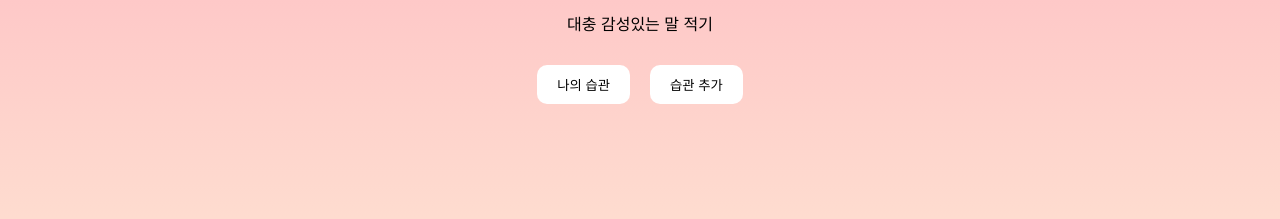
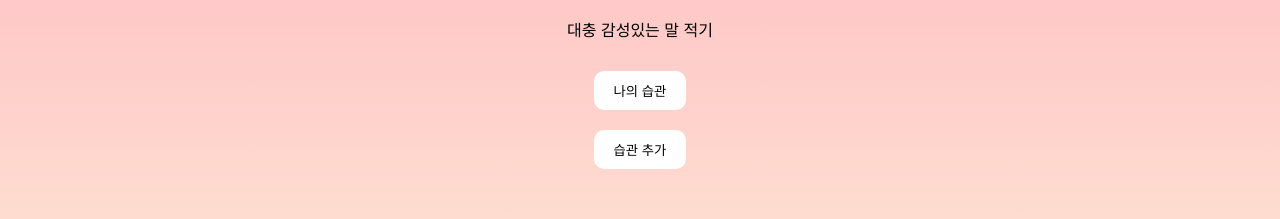
Before and after one commit to KagounivTeam2/front, a React (Create React App) app in the folder cloud/: page / in a window 1280 px wide. Shown: the part 449-668 px from the top of the page. Built offline with nearby package versions, Linux system fonts and the light colour scheme; the HTML template or start-up script is replaced by a standard one.

Commit message:
홈화면

```diff
--- a/cloud/package.json
+++ b/cloud/package.json
@@ -8,6 +8,7 @@
     "@testing-library/user-event": "^13.5.0",
     "react": "^18.3.1",
     "react-dom": "^18.3.1",
+    "react-router-dom": "^6.26.2",
     "react-scripts": "5.0.1",
     "web-vitals": "^2.1.4"
   },
--- a/cloud/src/App.js
+++ b/cloud/src/App.js
@@ -2,7 +2,9 @@
 import { BrowserRouter as Router, Route, Routes } from 'react-router-dom';
 import StartPage from './components/StartPage';
 import Login from './components/Login';
+import Signup from './components/Signup';
 import AddHabit from './components/AddHabit';
+import CreateNewHabit from './components/CreateNewHabit';
 import Home from './components/Home';
 
 
@@ -12,8 +14,10 @@
       <Routes>
         <Route path="/" element={<StartPage />} />
         <Route path="/Login" element={<Login />} />
+        <Route path="/Signup" element={<Signup />} />
         <Route path="/add-habit" element={<AddHabit />} />
-        <Route path="/home" element={<Home />} />
+        <Route path="/create-Habit" element={<CreateNewHabit />} />
+        <Route path="/home" element={<Home/>} />
         {/* 다른 경로 추가 가능 */}
       </Routes>
     </Router>
--- /dev/null
+++ b/cloud/src/components/Home.css
@@ -0,0 +1,31 @@
+body {
+  margin: 0; /* 기본 여백 제거 */
+  height: 100vh; /* 전체 높이 설정 */
+  background: linear-gradient(to bottom, #FEA0B8, #FEE8D4); /* 전체 배경 그라데이션 설정 */
+}
+
+.home-container {
+  height: 100vh;
+  display: flex;
+  flex-direction: column;
+  align-items: center;
+  justify-content: center;
+}
+
+
+.buttons {
+  display: flex;
+  flex-direction: column;
+  gap: 20px;
+}
+
+.login-btn, .signup-btn {
+  background-color: rgba(255, 255, 255, 0.8); /* 약간 투명한 흰색 */
+  padding: 10px 20px;
+  border-radius: 10px;
+  font-size: 16px;
+  cursor: pointer;
+  border: none;
+  width: 150px; /* 버튼의 고정된 너비 설정 */
+  text-align: center; /* 텍스트 중앙 정렬 */
+}
--- /dev/null
+++ b/cloud/src/components/Home.js
@@ -0,0 +1,21 @@
+import React from 'react';
+import { Link } from 'react-router-dom';
+import './Home.css'; // 스타일을 위한 CSS
+
+function Home() {
+  return (
+    <div className="home-container">
+      <img src="/img/Logo_img.png" alt="Logo" className="logo-image" />
+      <div className="buttons">
+        <Link to="/login">
+          <button className="login-btn">로그인</button>
+        </Link>
+        <Link to="/signup">
+          <button className="signup-btn">회원가입</button>
+        </Link>
+      </div>
+    </div>
+  );
+}
+
+export default Home;
```
Also changed, not shown: cloud/public/img/start_img.png (added), 1 other file (tests, documents, lock files or other folders).
